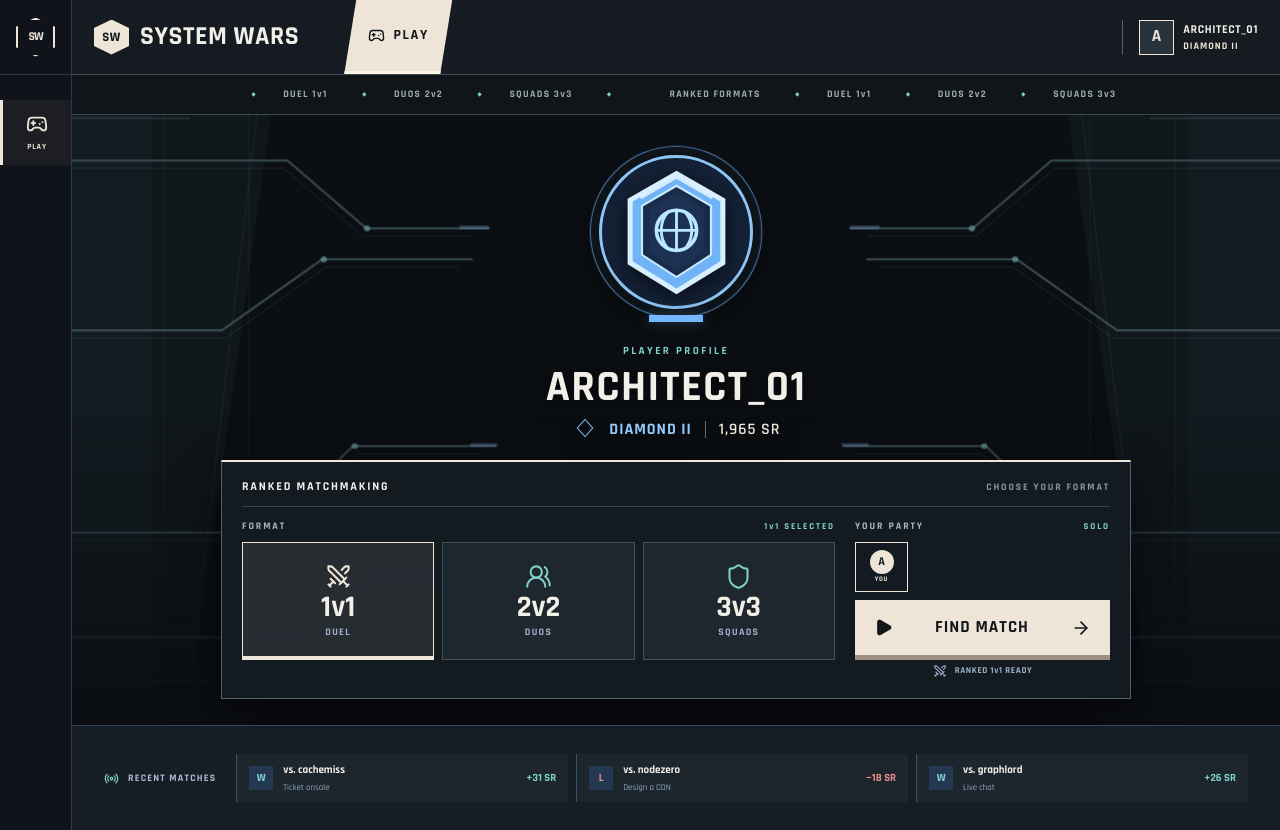
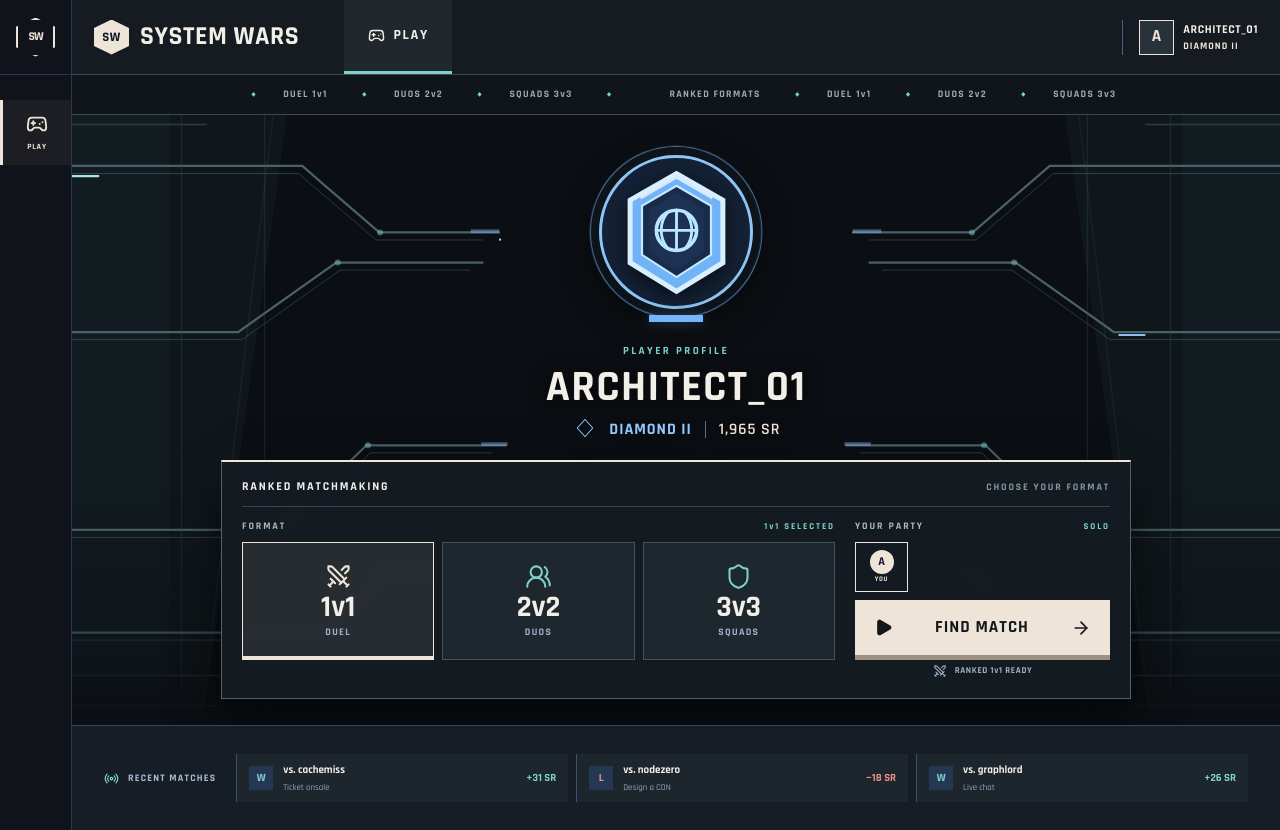
Before and after one commit to IsaganiI/SystemWars, a Next.js app: page / in a window 1280 px wide. Built offline with nearby package versions, Linux system fonts and the light colour scheme.

Commit message:
Sharpen animated routing backdrop and simplify navigation

```diff
--- a/design/direction.md
+++ b/design/direction.md
@@ -22,4 +22,4 @@ These are interaction references, not a palette, typography, artwork, or layout
 - Show the player's party for the chosen 1v1, 2v2, or 3v3 format. The current player's slot stays filled; teammate slots are visibly open.
 - The match action changes to a cancellable queue preview state, then an explicit match found ready check. Keep those states labeled as previews until real matchmaking exists.
 - Keep rank progress and match history tied to competitive outcomes. Avoid budgets, practice challenges, extra currencies, daily contracts, season pass meters, and fake countdowns in this first lobby.
-- Use brief entrance motion, mode selection and party-slot feedback, a searching indicator, and a ready-check reveal. The arena has slow ambient motion and the format feed scrolls; both honor reduced motion settings.
+- Use brief entrance motion, mode selection and party-slot feedback, a searching indicator, and a ready-check reveal. Packet traces move along the desktop routing paths, and the format feed scrolls. Reduce or remove motion on small screens and when reduced motion is requested.
--- a/src/app/globals.css
+++ b/src/app/globals.css
@@ -218,3 +218,20 @@ button { cursor: pointer; }
 @media (max-width:800px) { .center-profile { top:90px; } }
 @media (max-width:600px) { .center-profile { top:105px; } }
 @media (max-width:600px) { .lobby-stage { min-height:760px; } .arena-art { background-size:100% 100%; } }
+
+/* Vector routes stay sharp while packets move along their paths. */
+@keyframes routeFlow { to { stroke-dashoffset:-1000; } }
+.arena-art { animation:artReveal .5s ease-out both; will-change:auto; }
+.stage-vignette { background:linear-gradient(0deg,#0b0e12 0%,#0b0e1255 14%,transparent 36%); }
+.route-flow { position:absolute; inset:0; z-index:-1; width:100%; height:100%; pointer-events:none; }
+.route-packet { fill:none; stroke:#a7e6e0; stroke-width:3; stroke-linecap:round; stroke-dasharray:58 942; animation:routeFlow 7s linear infinite; }
+.route-packet-two { stroke:#92bff6; animation-duration:8s; animation-delay:-2.5s; }
+.route-packet-three { animation-duration:9s; animation-delay:-4s; }
+.route-packet-four { stroke:#92bff6; animation-duration:7.5s; animation-delay:-5s; }
+@media (max-width:600px) { .route-flow { display:none; } }
+@media (prefers-reduced-motion:reduce) { .route-flow { display:none; } }
+
+/* A quieter navigation shape keeps the identity with SystemWars. */
+.game-tab { clip-path:none; }
+.game-tab-active { color:#f2eee8; background:#20282e; border-bottom-color:#80d1cb; }
+.game-tab:hover { color:#f2eee8; background:#263139; border-bottom-color:#80d1cb; }
--- a/src/app/page.tsx
+++ b/src/app/page.tsx
@@ -60,6 +60,12 @@ export default function LobbyPage() {
       <section className="lobby-stage" aria-label="Competitive lobby">
         <div className="arena-art" aria-hidden="true"/>
         <div className="stage-vignette" aria-hidden="true"/>
+        <svg className="route-flow" viewBox="0 0 1600 900" preserveAspectRatio="none" aria-hidden="true">
+          <path className="route-packet route-packet-one" pathLength="1000" d="M0 140h305l102 88h160"/>
+          <path className="route-packet route-packet-two" pathLength="1000" d="M1600 360h-220l-130-92h-195"/>
+          <path className="route-packet route-packet-three" pathLength="1000" d="M0 622h275l115-112h185"/>
+          <path className="route-packet route-packet-four" pathLength="1000" d="M1600 758h-330l-85-81h-150"/>
+        </svg>
         <div className="stage-topline"><div className="stage-ticker" aria-label="Ranked formats: Duel 1v1, Duos 2v2, Squads 3v3"><div className="stage-ticker-track"><span>RANKED FORMATS <b>◆</b> DUEL 1v1 <b>◆</b> DUOS 2v2 <b>◆</b> SQUADS 3v3 <b>◆</b></span><span aria-hidden="true">RANKED FORMATS <b>◆</b> DUEL 1v1 <b>◆</b> DUOS 2v2 <b>◆</b> SQUADS 3v3 <b>◆</b></span></div></div></div>
         <section className="center-profile" id="rank" aria-label="Player profile">
           <div className="profile-emblem"><DiamondRankMark/></div>
```
Also changed, not shown: public/lobby-backdrop.svg, 1 other file (tests, documents, lock files or other folders).
